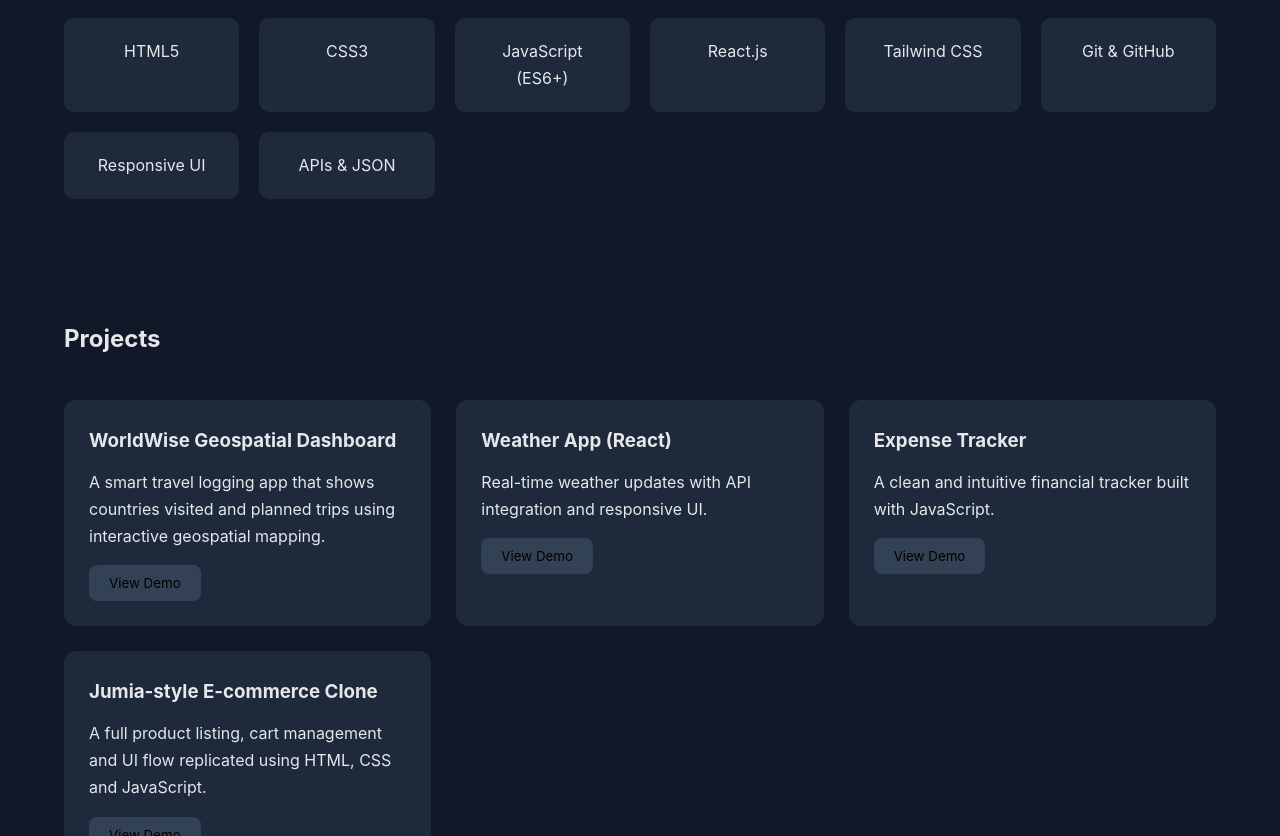
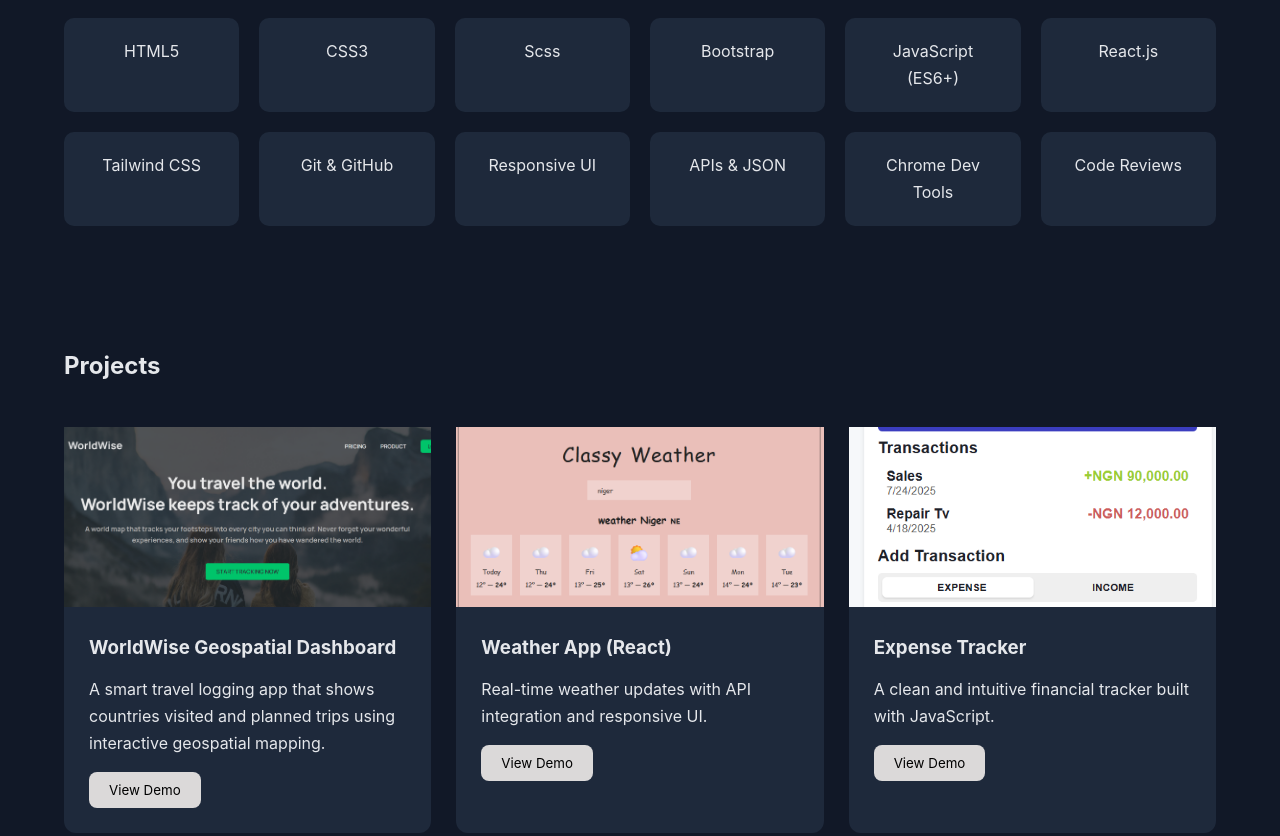
Before and after one commit to pianstp/portfolio_promise, a plain HTML site: page index.html in a window 1280 px wide. Shown: the part 960-1796 px from the top of the page. Drawn offline with Linux system fonts and the light colour scheme.

Commit message:
made changes

```diff
--- a/index.html
+++ b/index.html
@@ -36,10 +36,6 @@
           <a class="btn secondary">Download Resume</a>
         </div>
       </div>
-
-      <div class="hero-illustration">
-        <img src="hero.png" alt="Developer Illustration" />
-      </div>
     </section>
 
     <!-- ABOUT -->
@@ -67,12 +63,16 @@
       <div class="grid">
         <div class="skill-card">HTML5</div>
         <div class="skill-card">CSS3</div>
+        <div class="skill-card">Scss</div>
+        <div class="skill-card">Bootstrap</div>
         <div class="skill-card">JavaScript (ES6+)</div>
         <div class="skill-card">React.js</div>
         <div class="skill-card">Tailwind CSS</div>
         <div class="skill-card">Git & GitHub</div>
         <div class="skill-card">Responsive UI</div>
         <div class="skill-card">APIs & JSON</div>
+        <div class="skill-card">Chrome Dev Tools</div>
+        <div class="skill-card">Code Reviews</div>
       </div>
     </section>
 
@@ -82,35 +82,49 @@
 
       <div class="grid">
         <div class="proj-card">
+          <div><img class="imgs" src="imgs/Screenshot (282).png" /></div>
+          <div class="proj-box">
             <h3>WorldWise Geospatial Dashboard</h3>
             <p>
-            A smart travel logging app that shows countries visited and planned
-            trips using interactive geospatial mapping.
+              A smart travel logging app that shows countries visited and
+              planned trips using interactive geospatial mapping.
             </p>
             <button class="btn small">View Demo</button>
           </div>
+        </div>
 
         <div class="proj-card">
+          <div><img class="imgs" src="imgs/Screenshot (275).png" /></div>
+          <div class="proj-box">
             <h3>Weather App (React)</h3>
             <p>
               Real-time weather updates with API integration and responsive UI.
             </p>
             <button class="btn small">View Demo</button>
           </div>
-
-        <div class="proj-card">
-          <h3>Expense Tracker</h3>
-          <p>A clean and intuitive financial tracker built with JavaScript.</p>
-          <button class="btn small">View Demo</button>
         </div>
 
         <div class="proj-card">
+          <div><img class="imgs" src="imgs/expense-app.png" /></div>
+          <div class="proj-box">
+            <h3>Expense Tracker</h3>
+            <p>
+              A clean and intuitive financial tracker built with JavaScript.
+            </p>
+            <button class="btn small">View Demo</button>
+          </div>
+        </div>
+
+        <div class="proj-card">
+          <div><img class="imgs" src="imgs/Screenshot (286).png" /></div>
+          <div class="proj-box">
             <h3>Jumia-style E-commerce Clone</h3>
             <p>
-            A full product listing, cart management and UI flow replicated using
-            HTML, CSS and JavaScript.
+              A full product listing, cart management and UI flow replicated
+              using HTML, CSS and JavaScript.
             </p>
             <button class="btn small">View Demo</button>
+          </div>
         </div>
       </div>
     </section>
--- a/style.css
+++ b/style.css
@@ -55,6 +55,7 @@ body {
   display: flex;
   justify-content: space-between;
   align-items: center;
+  background-image: url("./imgs/hero.png");
 }
 
 .hero-content {
@@ -136,10 +137,18 @@ body {
   gap: 25px;
   margin-top: 40px;
 }
-
+.imgs {
+  height: 180px;
+  width: 100%;
+  object-fit: cover;
+  display: block;
+}
+.proj-box {
+  padding: 25px;
+}
 .proj-card {
   background: #1e293b;
-  padding: 25px;
+
   border-radius: 12px;
 }
 
@@ -149,7 +158,8 @@ body {
 
 .btn.small {
   margin-top: 15px;
-  background: #334155;
+  /* background: #334155; */
+  background: #dbd9d9;
 }
 
 /* EXPERIENCE */
```
Also changed, not shown: imgs/Screenshot (275).png (added), imgs/Screenshot (282).png (added), imgs/Screenshot (286).png (added), imgs/expense-app.png (added), 2 other files. Lines whose indentation alone changed are shown as unchanged.
